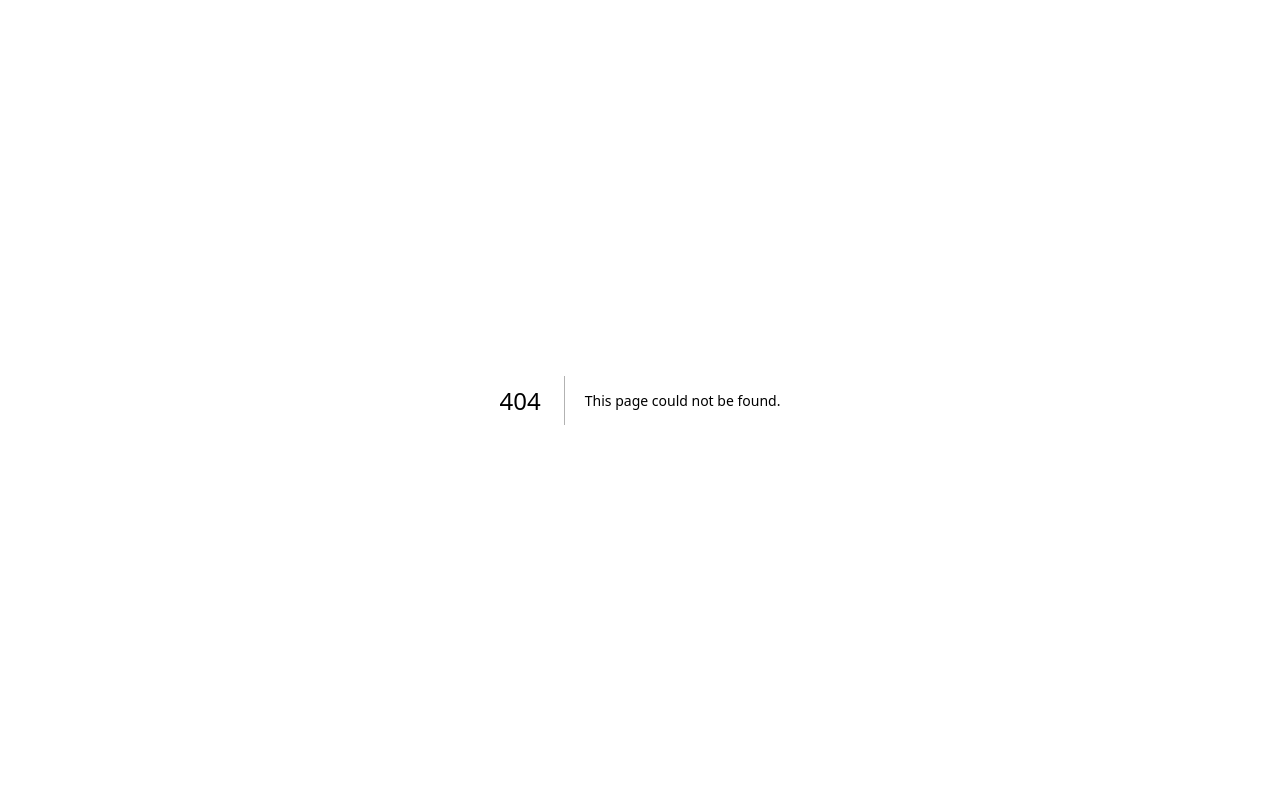
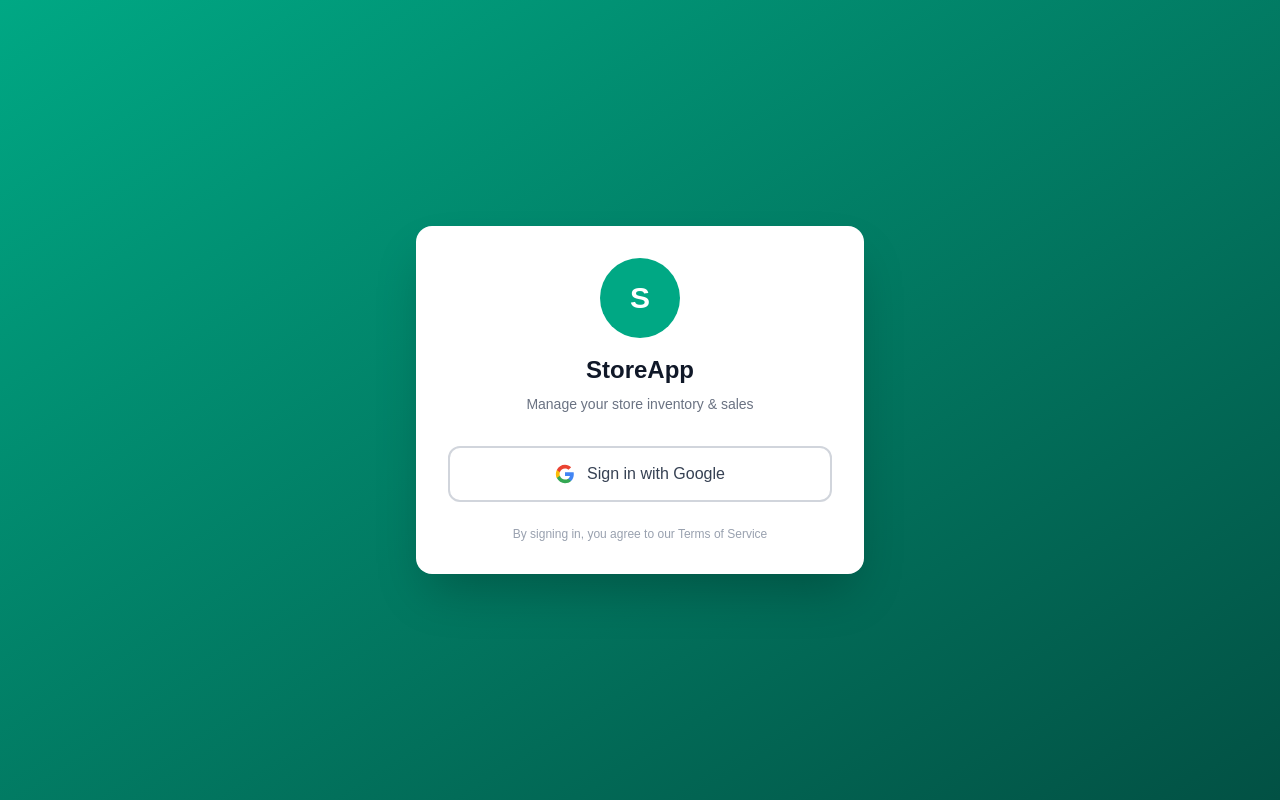
Before and after one commit to saleemkhan86/Khata, a Next.js app: page /login in a window 1280 px wide. Before the commit this address had no page. Built offline with nearby package versions, Linux system fonts and the light colour scheme; no server answers.

Commit message:
Add Google Sign-In authentication with Supabase Auth

```diff
--- /dev/null
+++ b/src/app/auth/callback/page.tsx
@@ -0,0 +1,43 @@
+'use client';
+
+import { useEffect } from 'react';
+import { useRouter } from 'next/navigation';
+import { useAuth } from '@/context/AuthContext';
+import { supabase, isSupabaseConfigured } from '@/lib/supabase';
+
+export default function AuthCallbackPage() {
+  const router = useRouter();
+  const { user } = useAuth();
+
+  useEffect(() => {
+    if (!isSupabaseConfigured || !supabase) {
+      router.push('/');
+      return;
+    }
+
+    const handleCallback = async () => {
+      if (!supabase) {
+        router.push('/');
+        return;
+      }
+      const { error } = await supabase.auth.getSession();
+      if (error) {
+        console.error('Auth callback error:', error);
+        router.push('/login?error=auth_failed');
+      } else {
+        router.push('/');
+      }
+    };
+
+    handleCallback();
+  }, [router, user]);
+
+  return (
+    <div className="min-h-screen flex items-center justify-center bg-[#efeae2] dark:bg-[#0b141a]">
+      <div className="text-center">
+        <div className="w-12 h-12 border-4 border-[#00a884]/30 border-t-[#00a884] rounded-full animate-spin mx-auto mb-4" />
+        <p className="text-gray-600 dark:text-gray-400">Completing sign-in...</p>
+      </div>
+    </div>
+  );
+}
--- a/src/app/layout.tsx
+++ b/src/app/layout.tsx
@@ -1,6 +1,7 @@
 import type { Metadata } from "next";
 import { Geist, Geist_Mono } from "next/font/google";
 import "./globals.css";
+import { AuthProvider } from "@/context/AuthContext";
 
 const geistSans = Geist({
   variable: "--font-geist-sans",
@@ -13,8 +14,8 @@ const geistMono = Geist_Mono({
 });
 
 export const metadata: Metadata = {
-  title: "StoreApp — WhatsApp Edition",
-  description: "Manage store stock, inventory, and daily sales with a WhatsApp-style interface.",
+  title: "StoreApp",
+  description: "Manage store stock, inventory, and daily sales.",
   manifest: "/manifest.json",
 };
 
@@ -25,7 +26,9 @@ export default function RootLayout({ children }: LayoutProps<"/">) {
       className={`${geistSans.variable} ${geistMono.variable} h-full antialiased`}
       suppressHydrationWarning
     >
-      <body className="min-h-full flex flex-col">{children}</body>
+      <body className="min-h-full flex flex-col">
+        <AuthProvider>{children}</AuthProvider>
+      </body>
     </html>
   );
 }
--- /dev/null
+++ b/src/app/login/page.tsx
@@ -0,0 +1,84 @@
+'use client';
+
+import { useEffect } from 'react';
+import { useRouter } from 'next/navigation';
+import { useAuth } from '@/context/AuthContext';
+import { useLanguage } from '@/context/LanguageContext';
+import { t } from '@/lib/i18n';
+
+export default function LoginPage() {
+  const router = useRouter();
+  const { user, loading, signInWithGoogle } = useAuth();
+  const { lang } = useLanguage();
+
+  useEffect(() => {
+    if (!loading && user) {
+      router.push('/');
+    }
+  }, [user, loading, router]);
+
+  const handleGoogleSignIn = async () => {
+    try {
+      await signInWithGoogle();
+    } catch (error) {
+      console.error('Sign-in failed:', error);
+    }
+  };
+
+  if (loading) {
+    return (
+      <div className="min-h-screen flex items-center justify-center bg-[#efeae2] dark:bg-[#0b141a]">
+        <div className="w-12 h-12 border-4 border-[#00a884]/30 border-t-[#00a884] rounded-full animate-spin" />
+      </div>
+    );
+  }
+
+  return (
+    <div className="min-h-screen flex items-center justify-center bg-gradient-to-br from-[#00a884] to-[#025144] p-4">
+      <div className="bg-white dark:bg-[#1f2c34] rounded-2xl shadow-2xl p-8 max-w-md w-full">
+        <div className="text-center mb-8">
+          <div className="w-20 h-20 bg-[#00a884] rounded-full flex items-center justify-center mx-auto mb-4">
+            <span className="text-3xl font-bold text-white">S</span>
+          </div>
+          <h1 className="text-2xl font-bold text-gray-900 dark:text-gray-100 mb-2">
+            {lang === 'ur' ? 'اسٹور ایپ' : 'StoreApp'}
+          </h1>
+          <p className="text-gray-500 dark:text-gray-400 text-sm">
+            {lang === 'ur' ? 'اپنے اسٹور کا انتظام کریں' : 'Manage your store inventory & sales'}
+          </p>
+        </div>
+
+        <button
+          onClick={handleGoogleSignIn}
+          className="w-full flex items-center justify-center gap-3 px-6 py-3.5 border-2 border-gray-300 dark:border-gray-600 rounded-xl hover:bg-gray-50 dark:hover:bg-[#0b141a] transition-colors font-medium text-gray-700 dark:text-gray-200"
+        >
+          <svg className="w-5 h-5" viewBox="0 0 24 24">
+            <path
+              fill="#4285F4"
+              d="M22.56 12.25c0-.78-.07-1.53-.2-2.25H12v4.26h5.92c-.26 1.37-1.04 2.53-2.21 3.31v2.77h3.57c2.08-1.92 3.28-4.74 3.28-8.09z"
+            />
+            <path
+              fill="#34A853"
+              d="M12 23c2.97 0 5.46-.98 7.28-2.66l-3.57-2.77c-.98.66-2.23 1.06-3.71 1.06-2.86 0-5.29-1.93-6.16-4.53H2.18v2.84C3.99 20.53 7.7 23 12 23z"
+            />
+            <path
+              fill="#FBBC05"
+              d="M5.84 14.09c-.22-.66-.35-1.36-.35-2.09s.13-1.43.35-2.09V7.07H2.18C1.43 8.55 1 10.22 1 12s.43 3.45 1.18 4.93l2.85-2.22.81-.62z"
+            />
+            <path
+              fill="#EA4331"
+              d="M12 5.38c1.62 0 3.06.56 4.21 1.64l3.15-3.15C17.45 2.09 14.97 1 12 1 7.7 1 3.99 3.47 2.18 7.07l3.66 2.84c.87-2.6 3.3-4.53 6.16-4.53z"
+            />
+          </svg>
+          {lang === 'ur' ? 'گوگل سے سائن ان کریں' : 'Sign in with Google'}
+        </button>
+
+        <p className="text-xs text-gray-400 text-center mt-6">
+          {lang === 'ur'
+            ? 'سائن ان کرکے، آپ ہماری شرائط سے اتفاق کرتے ہیں'
+            : 'By signing in, you agree to our Terms of Service'}
+        </p>
+      </div>
+    </div>
+  );
+}
--- a/src/app/page.tsx
+++ b/src/app/page.tsx
@@ -1,8 +1,10 @@
 'use client';
 
 import { useState, useEffect } from 'react';
+import { useRouter } from 'next/navigation';
 import { LanguageProvider, useLanguage } from '@/context/LanguageContext';
 import { StoreProvider, useStore } from '@/context/StoreContext';
+import { useAuth } from '@/context/AuthContext';
 import Header from '@/components/Header';
 import BottomNav from '@/components/BottomNav';
 import FAB from '@/components/FAB';
@@ -15,12 +17,20 @@ import RecordSaleModal from '@/components/RecordSaleModal';
 import { TabId } from '@/lib/types';
 
 function AppContent() {
+  const router = useRouter();
   const { lang, dir } = useLanguage();
   const { isUsingMock } = useStore();
+  const { user, loading: authLoading } = useAuth();
   const [activeTab, setActiveTab] = useState<TabId>('sales');
   const [darkMode, setDarkMode] = useState(false);
   const [showAddProduct, setShowAddProduct] = useState(false);
   const [showRecordSale, setShowRecordSale] = useState(false);
+
+  useEffect(() => {
+    if (!authLoading && !user) {
+      router.push('/login');
+    }
+  }, [user, authLoading, router]);
 
   useEffect(() => {
     document.documentElement.dir = dir;
@@ -34,6 +44,18 @@ function AppContent() {
       document.documentElement.classList.remove('dark');
     }
   }, [darkMode]);
+
+  if (authLoading) {
+    return (
+      <div className="min-h-screen flex items-center justify-center bg-[#efeae2] dark:bg-[#0b141a]">
+        <div className="w-12 h-12 border-4 border-[#00a884]/30 border-t-[#00a884] rounded-full animate-spin" />
+      </div>
+    );
+  }
+
+  if (!user) {
+    return null;
+  }
 
   const renderTab = () => {
     switch (activeTab) {
--- a/src/components/Settings.tsx
+++ b/src/components/Settings.tsx
@@ -1,8 +1,9 @@
 'use client';
 
-import { Database, Globe, DollarSign, Store, CheckCircle, AlertCircle } from 'lucide-react';
+import { Database, Globe, DollarSign, Store, CheckCircle, AlertCircle, LogOut, User } from 'lucide-react';
 import { useLanguage } from '@/context/LanguageContext';
 import { useStore } from '@/context/StoreContext';
+import { useAuth } from '@/context/AuthContext';
 import { isSupabaseConfigured } from '@/lib/supabase';
 import { t } from '@/lib/i18n';
 import { useState } from 'react';
@@ -10,6 +11,7 @@ import { useState } from 'react';
 export default function Settings() {
   const { lang, toggleLang } = useLanguage();
   const { settings, updateSettings } = useStore();
+  const { user, signOut } = useAuth();
   const [storeName, setStoreName] = useState(settings.store_name);
   const [storeNameUrdu, setStoreNameUrdu] = useState(settings.store_name_urdu);
   const [currency, setCurrency] = useState(settings.currency);
@@ -138,6 +140,34 @@ export default function Settings() {
         )}
       </div>
 
+      {user && (
+        <div className="bg-white dark:bg-[#1f2c34] rounded-xl p-4 border border-gray-100 dark:border-gray-700/50">
+          <h3 className="text-sm font-semibold text-gray-700 dark:text-gray-300 mb-3 flex items-center gap-2">
+            <User size={16} className="text-[#00a884]" />
+            {lang === 'ur' ? 'اکاؤنٹ' : 'Account'}
+          </h3>
+          <div className="flex items-center gap-3">
+            {user.user_metadata?.avatar_url ? (
+              <img
+                src={user.user_metadata.avatar_url}
+                alt="Avatar"
+                className="w-10 h-10 rounded-full"
+              />
+            ) : (
+              <div className="w-10 h-10 rounded-full bg-[#00a884]/20 flex items-center justify-center">
+                <User size={20} className="text-[#00a884]" />
+              </div>
+            )}
+            <div className="flex-1 min-w-0">
+              <p className="text-sm font-medium text-gray-800 dark:text-gray-200 truncate">
+                {user.user_metadata?.full_name || user.email}
+              </p>
+              <p className="text-xs text-gray-500 dark:text-gray-400 truncate">{user.email}</p>
+            </div>
+          </div>
+        </div>
+      )}
+
       <button
         onClick={handleSave}
         className="w-full py-3 bg-[#00a884] text-white rounded-xl font-semibold text-sm hover:bg-[#009975] transition-colors flex items-center justify-center gap-2"
@@ -145,6 +175,14 @@ export default function Settings() {
         {saved ? <CheckCircle size={18} /> : null}
         {saved ? t('settingsSaved', lang) : t('save', lang)}
       </button>
+
+      <button
+        onClick={signOut}
+        className="w-full py-3 bg-red-50 dark:bg-red-900/20 text-red-600 dark:text-red-400 rounded-xl font-semibold text-sm hover:bg-red-100 dark:hover:bg-red-900/30 transition-colors flex items-center justify-center gap-2"
+      >
+        <LogOut size={18} />
+        {lang === 'ur' ? 'سائن آؤٹ' : 'Sign Out'}
+      </button>
     </div>
   );
 }
--- /dev/null
+++ b/src/context/AuthContext.tsx
@@ -0,0 +1,86 @@
+'use client';
+
+import { createContext, useContext, useEffect, useState, ReactNode } from 'react';
+import { User, Session } from '@supabase/supabase-js';
+import { supabase, isSupabaseConfigured } from '@/lib/supabase';
+
+interface AuthContextType {
+  user: User | null;
+  session: Session | null;
+  loading: boolean;
+  signInWithGoogle: () => Promise<void>;
+  signOut: () => Promise<void>;
+}
+
+const AuthContext = createContext<AuthContextType>({
+  user: null,
+  session: null,
+  loading: true,
+  signInWithGoogle: async () => {},
+  signOut: async () => {},
+});
+
+export function AuthProvider({ children }: { children: ReactNode }) {
+  const [user, setUser] = useState<User | null>(null);
+  const [session, setSession] = useState<Session | null>(null);
+  const [loading, setLoading] = useState(true);
+
+  useEffect(() => {
+    if (!isSupabaseConfigured || !supabase) {
+      setLoading(false);
+      return;
+    }
+
+    supabase.auth.getSession().then(({ data: { session } }) => {
+      setSession(session);
+      setUser(session?.user ?? null);
+      setLoading(false);
+    });
+
+    const { data: { subscription } } = supabase.auth.onAuthStateChange((_event, session) => {
+      setSession(session);
+      setUser(session?.user ?? null);
+      setLoading(false);
+    });
+
+    return () => subscription.unsubscribe();
+  }, []);
+
+  const signInWithGoogle = async () => {
+    if (!isSupabaseConfigured || !supabase) {
+      console.error('Supabase not configured');
+      return;
+    }
+
+    const { error } = await supabase.auth.signInWithOAuth({
+      provider: 'google',
+      options: {
+        redirectTo: `${window.location.origin}/auth/callback`,
+      },
+    });
+
+    if (error) {
+      console.error('Google sign-in error:', error);
+      throw error;
+    }
+  };
+
+  const signOut = async () => {
+    if (!isSupabaseConfigured || !supabase) return;
+    const { error } = await supabase.auth.signOut();
+    if (error) {
+      console.error('Sign-out error:', error);
+      throw error;
+    }
+  };
+
+  return (
+    <AuthContext.Provider value={{ user, session, loading, signInWithGoogle, signOut }}>
+      {children}
+    </AuthContext.Provider>
+  );
+}
+
+export function useAuth() {
+  return useContext(AuthContext);
+}
```
